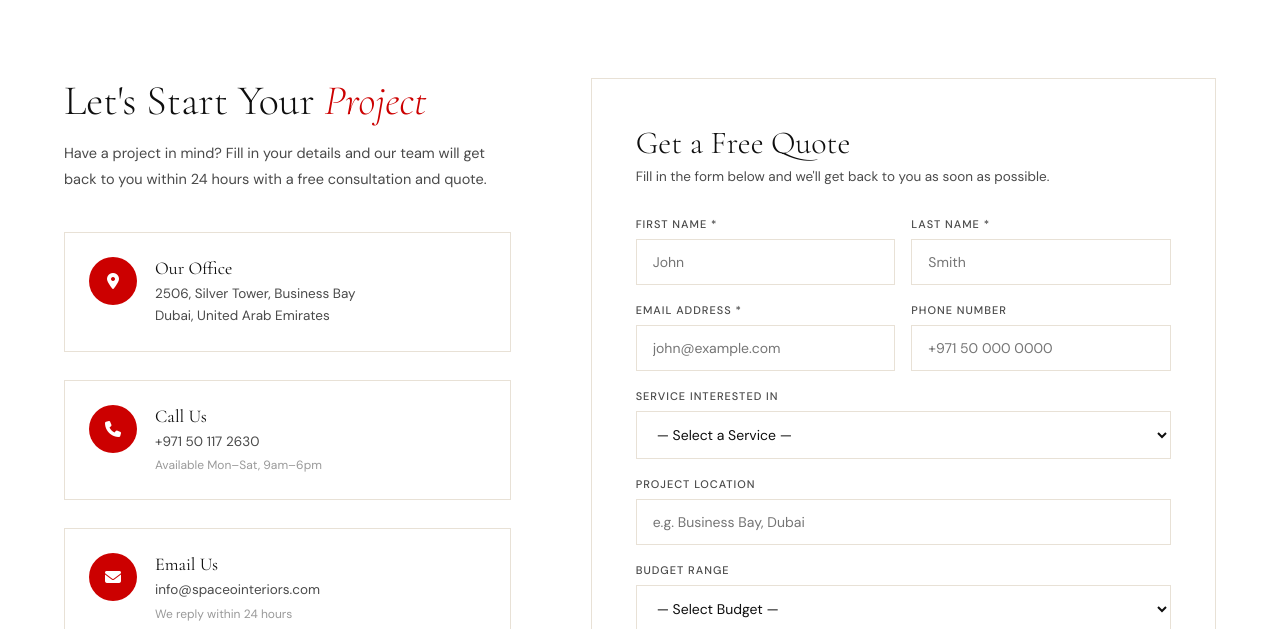
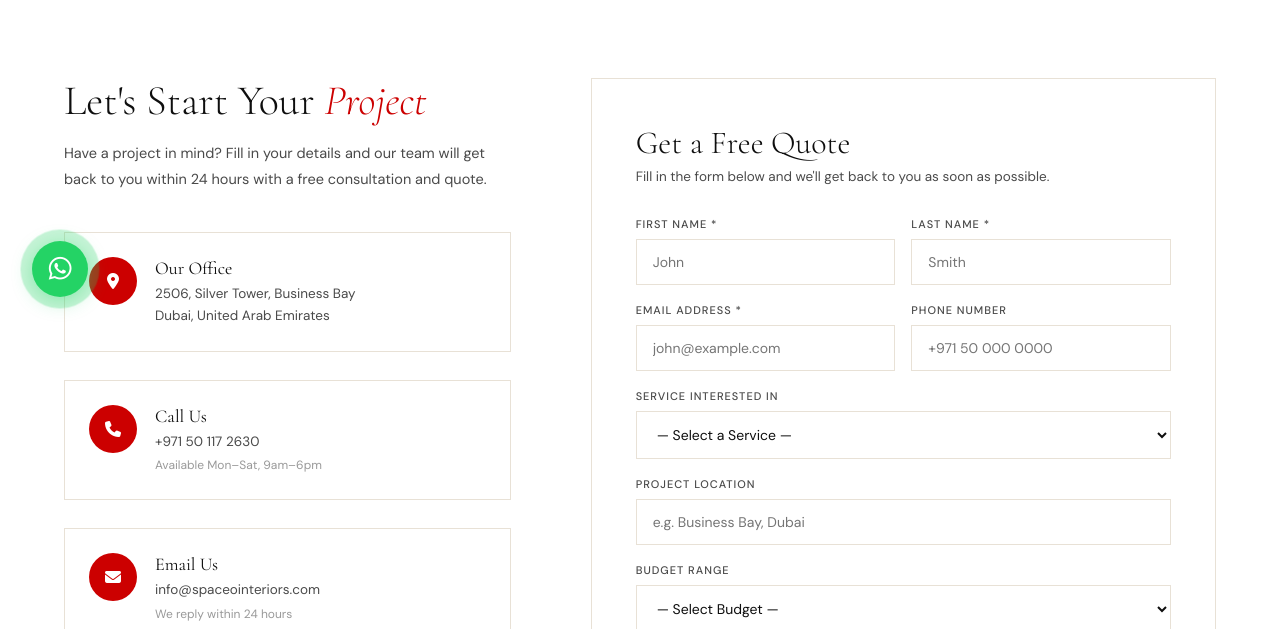
Before and after one commit to brandleyking46-cmyk/SPACE-WEBSITE, a plain HTML site: page contact.html in a window 1280 px wide. Shown: the part 471-1100 px from the top of the page. Drawn offline with nearby package versions, Linux system fonts and the light colour scheme.

Commit message:
Add files via upload

```diff
--- a/contact.html
+++ b/contact.html
@@ -498,5 +498,54 @@
   ════════════════════════════════════════════
 -->
 
+
+<!-- WHATSAPP FLOATING BUTTON -->
+<a href="https://wa.me/971501172630?text=Hello!%20I%20would%20like%20to%20inquire%20about%20your%20interior%20design%20services."
+   target="_blank"
+   id="whatsapp-btn"
+   title="Chat with us on WhatsApp"
+   style="
+     position:fixed;
+     bottom:32px;
+     left:32px;
+     width:56px;
+     height:56px;
+     background:#25D366;
+     border-radius:50%;
+     display:flex;
+     align-items:center;
+     justify-content:center;
+     color:#fff;
+     font-size:26px;
+     text-decoration:none;
+     box-shadow:0 4px 20px rgba(37,211,102,.4);
+     z-index:9999;
+     transition:transform .3s, box-shadow .3s;
+   "
+   onmouseover="this.style.transform='scale(1.1)';this.style.boxShadow='0 6px 28px rgba(37,211,102,.6)'"
+   onmouseout="this.style.transform='scale(1)';this.style.boxShadow='0 4px 20px rgba(37,211,102,.4)'"
+>
+  <i class="fab fa-whatsapp"></i>
+</a>
+
+<!-- WhatsApp pulse animation -->
+<style>
+#whatsapp-btn::before {
+  content: '';
+  position: absolute;
+  width: 100%;
+  height: 100%;
+  border-radius: 50%;
+  background: #25D366;
+  animation: wa-pulse 2s ease-out infinite;
+  z-index: -1;
+}
+@keyframes wa-pulse {
+  0%   { transform: scale(1); opacity: .8; }
+  100% { transform: scale(1.6); opacity: 0; }
+}
+</style>
+<!-- END WHATSAPP -->
+
 </body>
 </html>
```
Also changed, not shown: admin.html (+49 -0 lines), index.html (+49 -0 lines).
